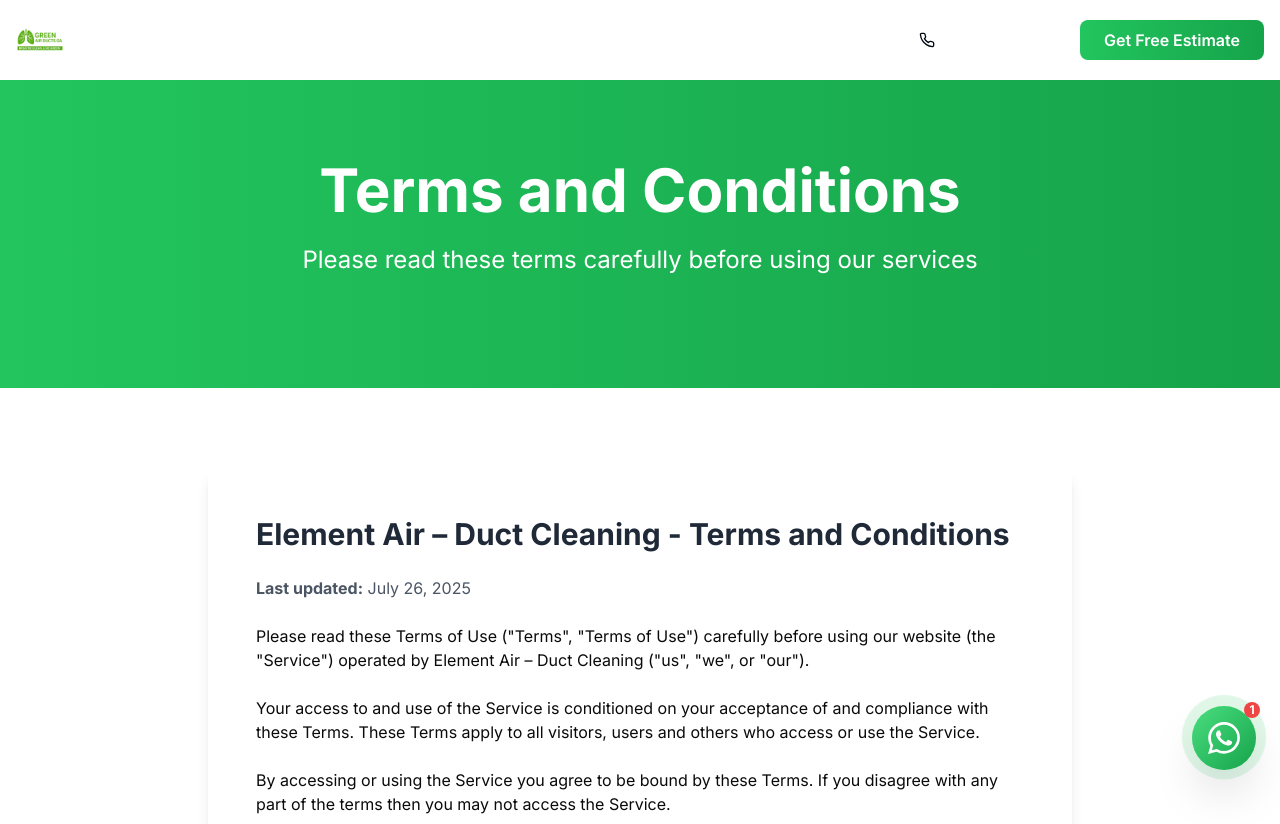
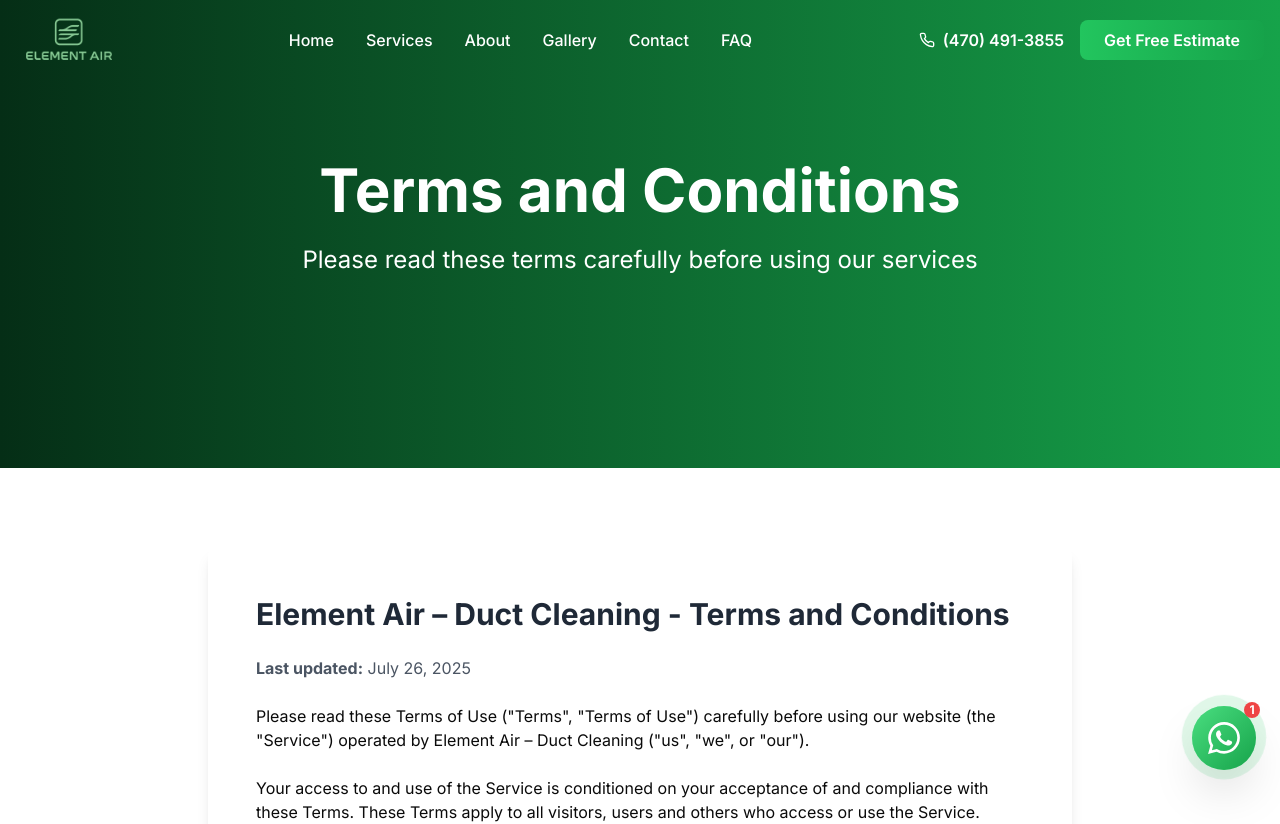
Before and after one commit to B-JCoder/greenairductsga, a Next.js app: page /terms in a window 1280 px wide. Shown: the top 824 px of the page. Built offline with nearby package versions, Linux system fonts and the light colour scheme.

Commit message:
logo change

```diff
--- a/app/components/Footer.tsx
+++ b/app/components/Footer.tsx
@@ -10,11 +10,11 @@ export default function Footer() {
           {/* Company Info */}
           <div className="md:col-span-2">
             <Image
-              src="/images/logo.jpeg"
+              src="/images/logo-air.png"
               alt="Green Air Ducts Georgia"
               width={200}
               height={80}
-              className="h-12 w-auto mb-4 brightness-0 invert"
+              className="h-12 w-auto mb-4 "
             />
             <p className="text-gray-300 mb-6 max-w-md">
               Georgia's premier air duct and dryer vent cleaning service. We're committed to improving your indoor air
--- a/app/components/Header.tsx
+++ b/app/components/Header.tsx
@@ -30,7 +30,7 @@ export default function Header() {
           {/* Logo */}
           <Link href="/" className="flex items-center">
             <Image
-              src="/images/logo.jpeg"
+              src="/images/logo-air.png"
               alt="Green Air Ducts Georgia"
               width={200}
               height={80}
--- a/app/components/PageHeader.tsx
+++ b/app/components/PageHeader.tsx
@@ -30,7 +30,7 @@ export default function PageHeader() {
           {/* Logo */}
           <Link href="/" className="flex items-center">
             <Image
-              src="/images/logo.jpeg"
+              src="/images/logo-air.png"
               alt="Green Air Ducts Georgia"
               width={200}
               height={80}
--- a/app/privacy/page.tsx
+++ b/app/privacy/page.tsx
@@ -8,7 +8,7 @@ export default function PrivacyPage() {
        <PageHeader />
 
       {/* Hero Section */}
-      <section className="bg-gradient-to-r from-green-500 to-green-600 text-white py-20 mt-20">
+      <section className="bg-gradient-to-r from-green-950 to-green-600 text-white py-40">
         <div className="container mx-auto px-4">
           <div className="text-center">
             <h1 className="text-4xl md:text-6xl font-bold mb-6">Privacy Policy</h1>
--- a/app/services/page.tsx
+++ b/app/services/page.tsx
@@ -128,7 +128,7 @@ export default function ServicesPage() {
       <Header />
 
       {/* Hero Section */}
-      <section className="bg-gradient-to-r from-green-500 to-green-600 text-white py-20">
+      <section className="bg-gradient-to-r from-green-950 to-green-600 text-white py-40">
         <div className="container mx-auto px-4">
           <div className="text-center">
             <h1 className="text-4xl md:text-6xl font-bold mb-6">Our Professional Services</h1>
--- a/app/terms/page.tsx
+++ b/app/terms/page.tsx
@@ -1,14 +1,14 @@
 import Footer from "../components/Footer"
 import WhatsAppButton from "../components/WhatsAppButton"
-import PageHeader from "../components/PageHeader"
+import Header from "../components/Header"
 
 export default function TermsPage() {
   return (
     <main className="min-h-screen bg-white">
-      <PageHeader />
+      <Header />
 
       {/* Hero Section */}
-      <section className="bg-gradient-to-r from-green-500 to-green-600 text-white py-20 mt-20">
+      <section className="bg-gradient-to-r from-green-950 to-green-600 text-white py-40">
         <div className="container mx-auto px-4">
           <div className="text-center">
             <h1 className="text-4xl md:text-6xl font-bold mb-6">Terms and Conditions</h1>
```
